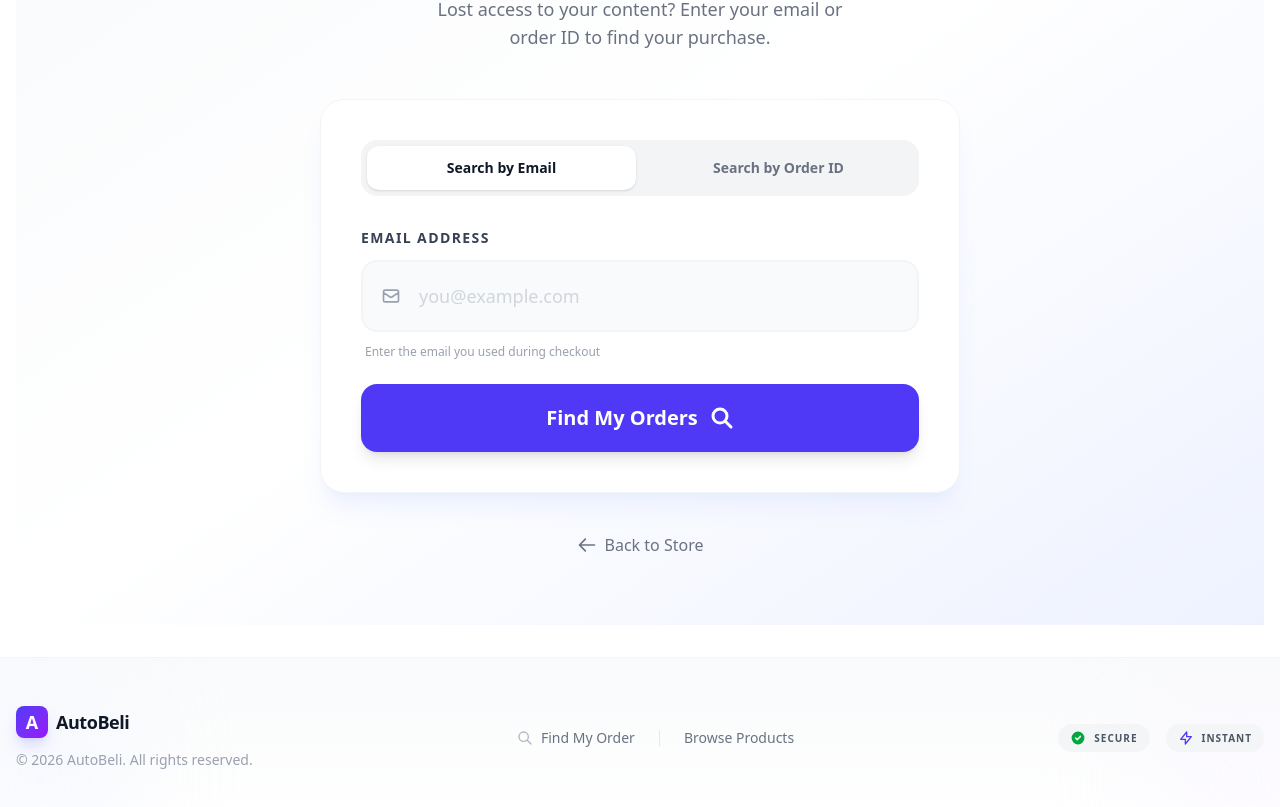
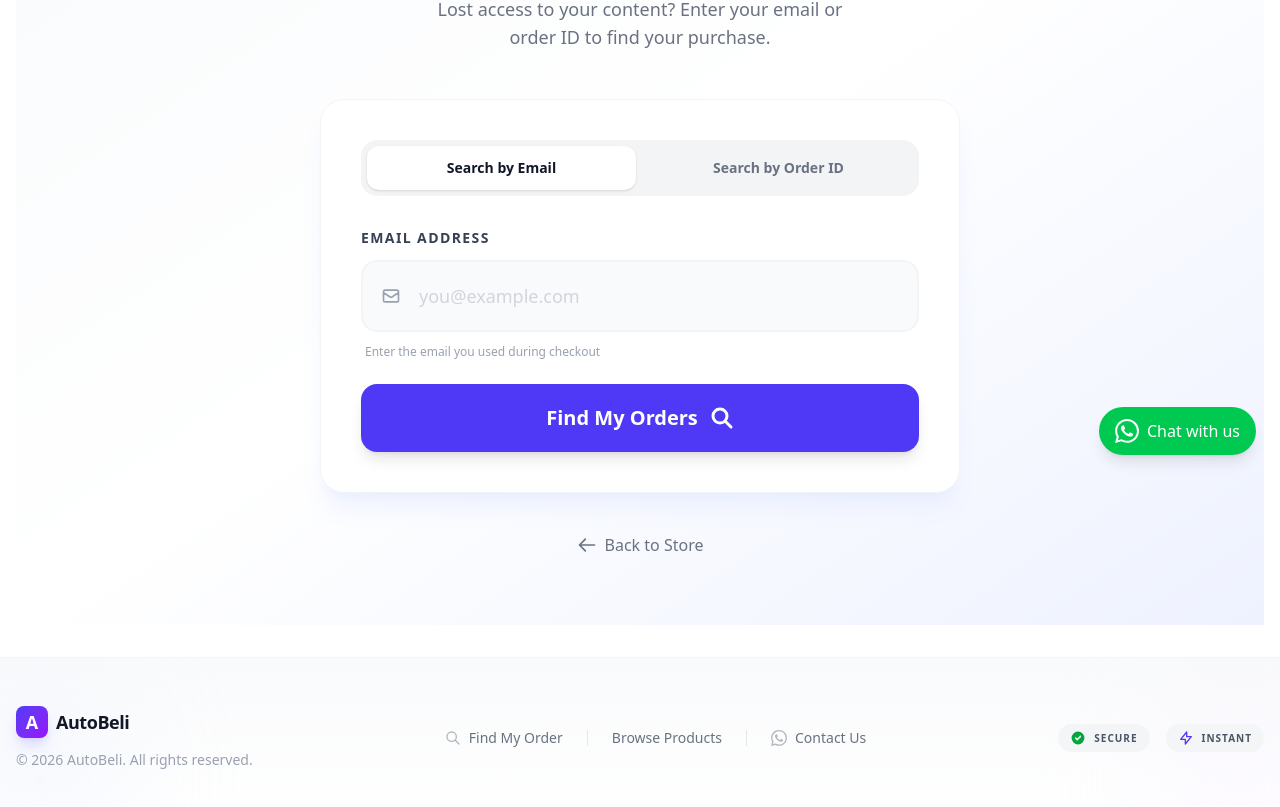
Before and after one commit to ocim128/AutoBeli, a Next.js app: page /recover in a window 1280 px wide. Shown: the part 321-1128 px from the top of the page. Built offline with nearby package versions, Linux system fonts and the light colour scheme.

Commit message:
feat: add WhatsApp contact button

```diff
--- a/app/layout.tsx
+++ b/app/layout.tsx
@@ -1,9 +1,9 @@
-
 import type { Metadata } from "next";
 import { Geist, Geist_Mono } from "next/font/google";
 import "./globals.css";
 import { Header } from "@/components/layout/Header";
 import { Footer } from "@/components/layout/Footer";
+import { WhatsAppButton } from "@/components/WhatsAppButton";
 
 const geistSans = Geist({
   variable: "--font-geist-sans",
@@ -27,9 +27,7 @@
 }>) {
   return (
     <html lang="id">
-      <body
-        className={`${geistSans.variable} ${geistMono.variable} antialiased`}
-      >
+      <body className={`${geistSans.variable} ${geistMono.variable} antialiased`}>
         <a
           href="#main-content"
           className="sr-only focus:not-sr-only focus:absolute focus:top-4 focus:left-4 z-50 bg-indigo-600 text-white px-4 py-2 rounded-md font-medium shadow-lg"
@@ -40,6 +38,7 @@
         <main id="main-content" className="flex-grow container mx-auto px-4 py-8">
           {children}
         </main>
+        <WhatsAppButton />
         <Footer />
       </body>
     </html>
--- /dev/null
+++ b/components/WhatsAppButton.tsx
@@ -0,0 +1,18 @@
+"use client";
+
+export function WhatsAppButton() {
+  return (
+    <a
+      href="https://wa.me/6287863442865"
+      target="_blank"
+      rel="noopener noreferrer"
+      className="fixed bottom-6 right-6 z-50 flex items-center gap-2 bg-green-500 hover:bg-green-600 text-white px-4 py-3 rounded-full shadow-lg hover:shadow-xl transition-all duration-300 hover:scale-105 group"
+      aria-label="Contact us on WhatsApp"
+    >
+      <svg className="w-6 h-6" fill="currentColor" viewBox="0 0 24 24">
+        <path d="M17.472 14.382c-.297-.149-1.758-.867-2.03-.967-.273-.099-.471-.148-.67.15-.197.297-.767.966-.94 1.164-.173.199-.347.223-.644.075-.297-.15-1.255-.463-2.39-1.475-.883-.788-1.48-1.761-1.653-2.059-.173-.297-.018-.458.13-.606.134-.133.298-.347.446-.52.149-.174.198-.298.298-.497.099-.198.05-.371-.025-.52-.075-.149-.669-1.612-.916-2.207-.242-.579-.487-.5-.669-.51-.173-.008-.371-.01-.57-.01-.198 0-.52.074-.792.372-.272.297-1.04 1.016-1.04 2.479 0 1.462 1.065 2.875 1.213 3.074.149.198 2.096 3.2 5.077 4.487.709.306 1.262.489 1.694.625.712.227 1.36.195 1.871.118.571-.085 1.758-.719 2.006-1.413.248-.694.248-1.289.173-1.413-.074-.124-.272-.198-.57-.347m-5.421 7.403h-.004a9.87 9.87 0 01-5.031-1.378l-.361-.214-3.741.982.998-3.648-.235-.374a9.86 9.86 0 01-1.51-5.26c.001-5.45 4.436-9.884 9.888-9.884 2.64 0 5.122 1.03 6.988 2.898a9.825 9.825 0 012.893 6.994c-.003 5.45-4.437 9.884-9.885 9.884m8.413-18.297A11.815 11.815 0 0012.05 0C5.495 0 .16 5.335.157 11.892c0 2.096.547 4.142 1.588 5.945L.057 24l6.305-1.654a11.882 11.882 0 005.683 1.448h.005c6.554 0 11.89-5.335 11.893-11.893a11.821 11.821 0 00-3.48-8.413z" />
+      </svg>
+      <span className="font-medium hidden sm:inline">Chat with us</span>
+    </a>
+  );
+}
--- a/components/layout/Footer.tsx
+++ b/components/layout/Footer.tsx
@@ -56,6 +56,22 @@
             >
               Browse Products
             </Link>
+            <span className="w-px h-4 bg-gray-200 hidden sm:block" />
+            <a
+              href="https://wa.me/6287863442865"
+              target="_blank"
+              rel="noopener noreferrer"
+              className="group flex items-center gap-2 text-sm text-gray-500 hover:text-green-600 transition-all font-medium"
+            >
+              <svg
+                className="w-4 h-4 opacity-50 group-hover:opacity-100 transition-opacity"
+                fill="currentColor"
+                viewBox="0 0 24 24"
+              >
+                <path d="M17.472 14.382c-.297-.149-1.758-.867-2.03-.967-.273-.099-.471-.148-.67.15-.197.297-.767.966-.94 1.164-.173.199-.347.223-.644.075-.297-.15-1.255-.463-2.39-1.475-.883-.788-1.48-1.761-1.653-2.059-.173-.297-.018-.458.13-.606.134-.133.298-.347.446-.52.149-.174.198-.298.298-.497.099-.198.05-.371-.025-.52-.075-.149-.669-1.612-.916-2.207-.242-.579-.487-.5-.669-.51-.173-.008-.371-.01-.57-.01-.198 0-.52.074-.792.372-.272.297-1.04 1.016-1.04 2.479 0 1.462 1.065 2.875 1.213 3.074.149.198 2.096 3.2 5.077 4.487.709.306 1.262.489 1.694.625.712.227 1.36.195 1.871.118.571-.085 1.758-.719 2.006-1.413.248-.694.248-1.289.173-1.413-.074-.124-.272-.198-.57-.347m-5.421 7.403h-.004a9.87 9.87 0 01-5.031-1.378l-.361-.214-3.741.982.998-3.648-.235-.374a9.86 9.86 0 01-1.51-5.26c.001-5.45 4.436-9.884 9.888-9.884 2.64 0 5.122 1.03 6.988 2.898a9.825 9.825 0 012.893 6.994c-.003 5.45-4.437 9.884-9.885 9.884m8.413-18.297A11.815 11.815 0 0012.05 0C5.495 0 .16 5.335.157 11.892c0 2.096.547 4.142 1.588 5.945L.057 24l6.305-1.654a11.882 11.882 0 005.683 1.448h.005c6.554 0 11.89-5.335 11.893-11.893a11.821 11.821 0 00-3.48-8.413z" />
+              </svg>
+              <span>Contact Us</span>
+            </a>
           </nav>
 
           {/* Trust Badges */}
```
Also changed, not shown: playwright-report/index.html (+1 -1 lines).
